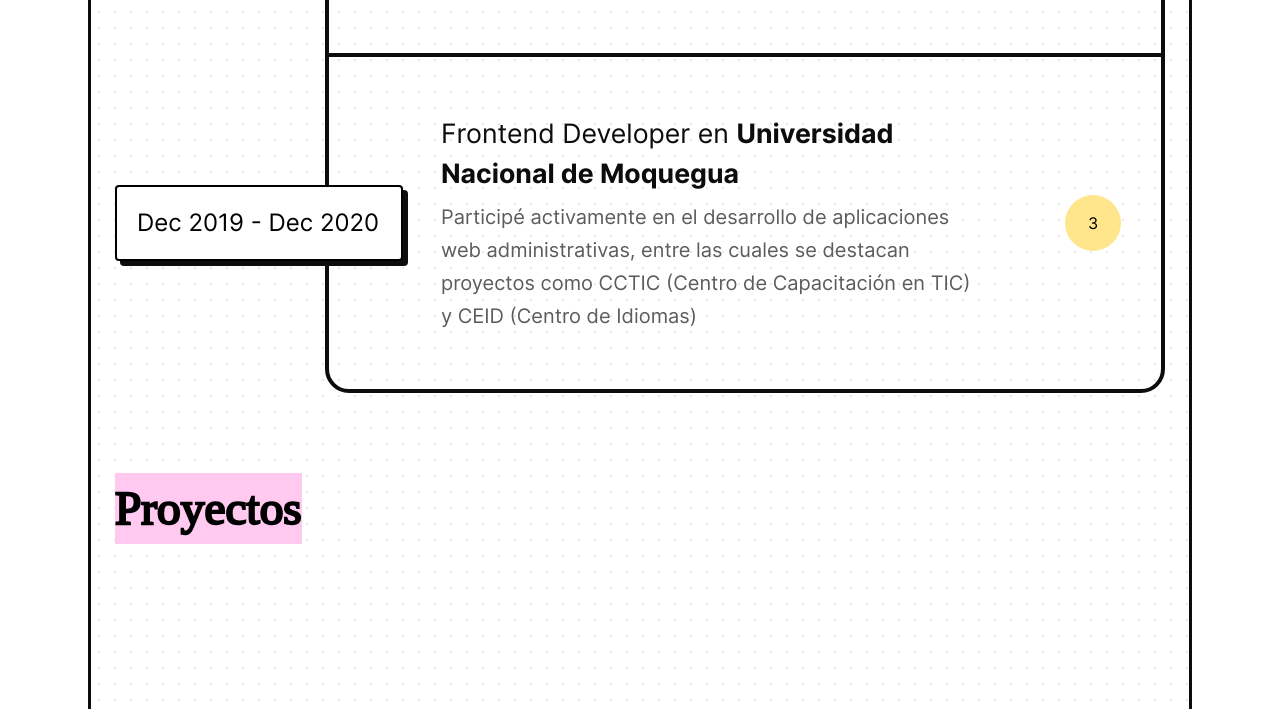
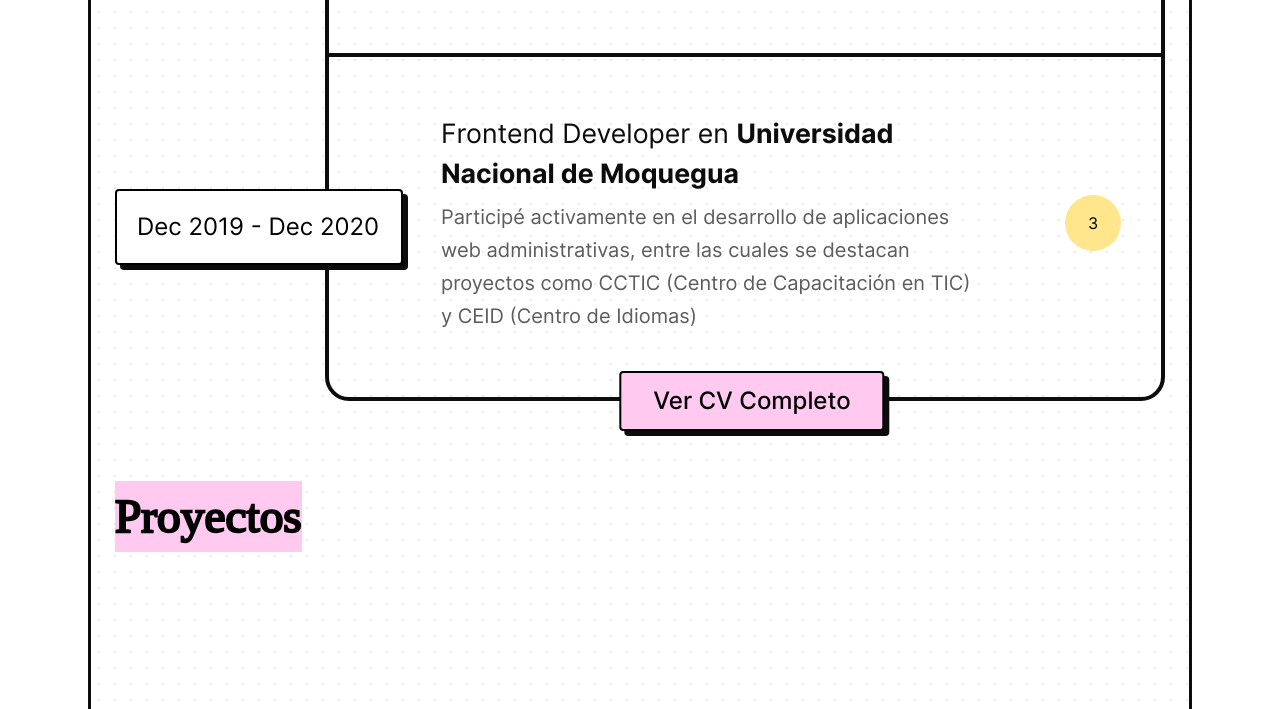
Before and after one commit to aronft/aron, an Astro site: page / in a window 1280 px wide. Shown: the part 1196-1905 px from the top of the page. Built offline with nearby package versions, Linux system fonts and the light colour scheme; Astro itself is replaced by a stand-in of ours; some icons are missing; a web font is replaced by a local one.

Commit message:
remove unused files, add cv.pdf and add option to open it

```diff
--- a/src/components/sections/Hero.astro
+++ b/src/components/sections/Hero.astro
@@ -20,6 +20,7 @@
 >
 	<div>
 		<div class="flex origin-left -rotate-12 items-center gap-5">
+			<Icon name={'tailwindcss'} class={'sr-only not-sr-only'} />
 			<Image
 				src={avatar}
 				width={150}
--- a/src/components/sections/experience/Experience.astro
+++ b/src/components/sections/experience/Experience.astro
@@ -28,10 +28,10 @@
 			aria-label={'arrow down'}
 		/>
 		<p class="mb-8 mt-auto max-w-44 translate-y-8 md:max-w-none md:translate-y-16 md:text-2xl">
-			2 años de Experiencia
+			3 años de Experiencia
 		</p>
 	</header>
-	<ol class="lg:ml-auto">
+	<ol class="relative lg:ml-auto">
 		{
 			data.map((item, index) => (
 				<ExperienceItem
@@ -43,6 +43,7 @@
 					{...item}
 					isFirst={index === 0}
 					index={index}
+					isLast={index === data.length - 1}
 				/>
 			))
 		}
--- a/src/components/sections/experience/ExperienceItem.astro
+++ b/src/components/sections/experience/ExperienceItem.astro
@@ -6,6 +6,7 @@
 	className?: string
 	isFirst?: boolean
 	index: number
+	isLast?: boolean
 }
 
 const validColorsClasses: Record<number, string> = {
@@ -14,7 +15,7 @@
 	2: 'bg-amber-200'
 }
 
-const { company, description, position, rangeDate, className, isFirst, index } = Astro.props
+const { company, description, position, rangeDate, className, isFirst, index, isLast } = Astro.props
 ---
 
 <li>
@@ -22,7 +23,8 @@
 		<div
 			class={cn(
 				' flex flex-col sm:justify-center items-center gap-3 px-3 py-12 text-center sm:flex-row-reverse sm:text-left sm:gap-16 md:gap-20 md:px-10 md:py-14 lg:pl-28 lg:w-4/5 lg:ml-auto',
-				className
+				className,
+				{ 'pb-14 md:pb-16 ': isLast }
 			)}
 		>
 			<span
@@ -35,6 +37,7 @@
 			>
 				{rangeDate}
 			</span>
+
 			<span
 				class={cn(
 					'flex h-14 min-w-14 items-center justify-center rounded-full ',
@@ -49,6 +52,20 @@
 					<span class="font-bold">{company}</span>
 				</h3>
 				<p class="text-base text-neutral-600">{description}</p>
+				{
+					isLast && (
+						<a
+							target="_blank"
+							href="/Curriculum_Aron_Flores_frontend_developer.pdf"
+							rel="noopener noreferrer"
+							class={cn(
+								'absolute left-1/2 top-full ml-0  block -translate-x-1/2 -translate-y-1/2 rounded   border-2 border-black bg-pink-200  p-3 px-8 text-base font-medium shadow-sm shadow-neutral-900   hover:bg-pink-400 md:text-2xl lg:ml-28'
+							)}
+						>
+							Ver CV Completo
+						</a>
+					)
+				}
 			</div>
 		</div>
 	</div>
--- a/src/constants/data.ts
+++ b/src/constants/data.ts
@@ -67,7 +67,8 @@
 	},
 	TAILWINDCSS: {
 		name: 'TailwindCSS',
-		icon: 'tailwindcss'
+		icon: 'tailwindcss',
+		className: 'bg-amber-200'
 	},
 	NODE: {
 		name: 'Node.js',
```
Also changed, not shown: src/assets/icons/nodejs.svg, src/assets/icons/tailwindcss.svg, 3 other files.
